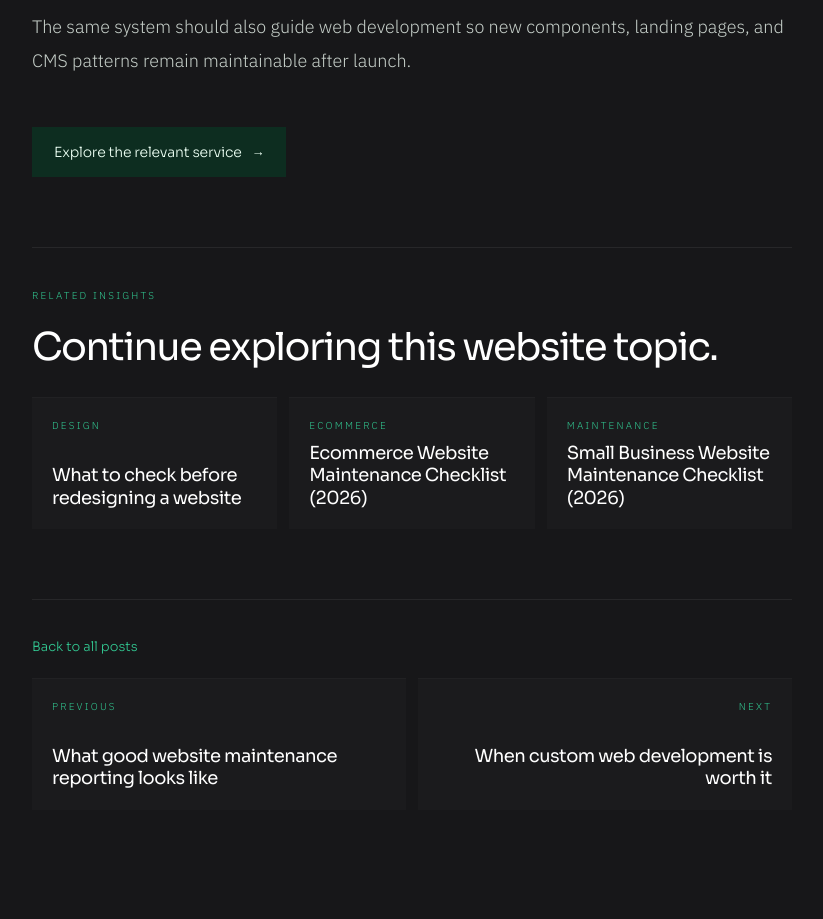
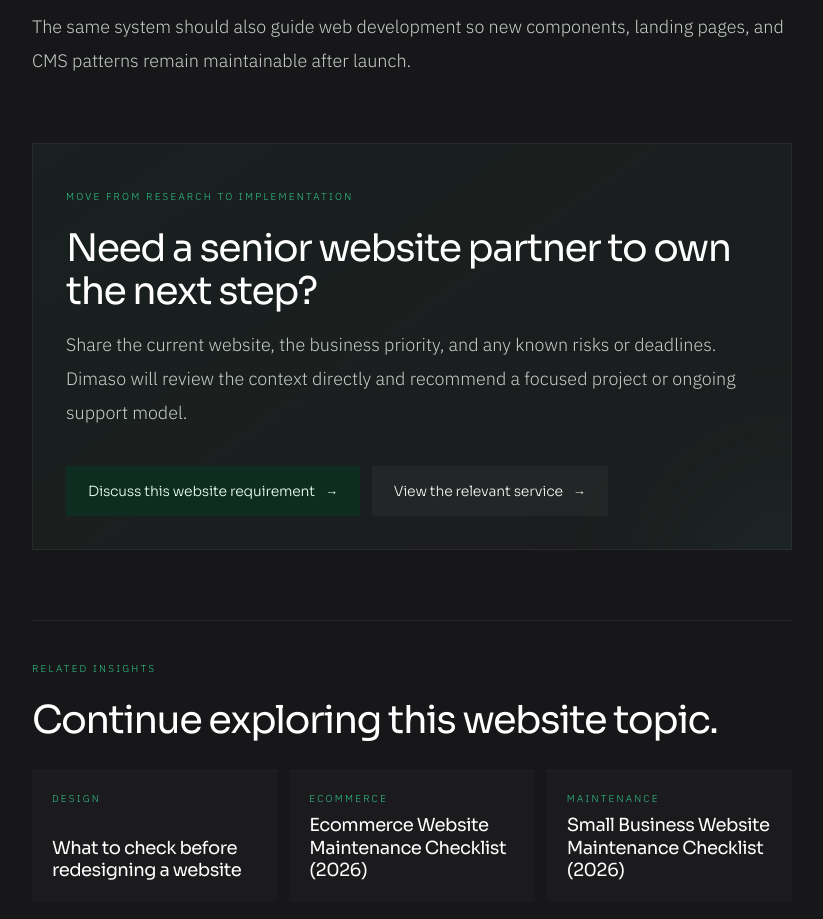
Before and after one commit to dimaso-doo/01_dimaso-doo, a Next.js app: page /blog/design-systems-for-growing-websites in a window 1280 px wide. Shown: the part 1860-2779 px from the top of the page, without its empty margins (348-1171 px from the left). Built offline with nearby package versions, Linux system fonts and the light colour scheme.

Commit message:
Optimize content for buyer intent
Buyer-intent SEO, RFP qualification, tracked conversion paths, and source-specific inquiry context.

```diff
--- a/app/blog/[slug]/page.tsx
+++ b/app/blog/[slug]/page.tsx
@@ -6,6 +6,50 @@ import { blogFaqs } from "@/content/blog-faqs";
 import { posts } from "@/content/data";
 import { blogContent, BlogInline } from "@/content/blog-content";
 import { organizationId, site, social, websiteId } from "@/lib/site";
+
+type BuyerQualifier = {
+  eyebrow:string;
+  title:string;
+  copy:string;
+  ctaLabel:string;
+  secondaryLabel:string;
+  secondaryHref:string;
+};
+
+const buyerQualifierBySlug:Record<string,BuyerQualifier>={
+  "website-redesign-rfp-checklist":{
+    eyebrow:"For organizations issuing an RFP",
+    title:"Hiring a website agency? Use the checklist, then invite Dimaso to respond.",
+    copy:"This page is for buyer teams defining a redesign and evaluating qualified partners. Dimaso does not list open tenders; we review website RFPs submitted by prospective clients.",
+    ctaLabel:"Invite Dimaso to review your RFP",
+    secondaryLabel:"Explore web design",
+    secondaryHref:"/services/web-design",
+  },
+  "how-to-prepare-a-website-rfp":{
+    eyebrow:"Buyer-side website planning",
+    title:"Preparing to hire a web partner? Start with a brief the right team can act on.",
+    copy:"Share the business problem, scope, constraints, timeline, and decision process. Dimaso can review the brief directly and recommend the right mix of design, development, SEO, and ongoing support.",
+    ctaLabel:"Send us your website brief",
+    secondaryLabel:"View website services",
+    secondaryHref:"/services",
+  },
+  "how-to-choose-a-website-maintenance-partner":{
+    eyebrow:"For teams comparing support providers",
+    title:"Need a company to take ongoing ownership of the website?",
+    copy:"Dimaso can review the platform, current risks, critical journeys, support backlog, and response needs, then propose a practical monthly maintenance model.",
+    ctaLabel:"Request a maintenance proposal",
+    secondaryLabel:"Explore website maintenance",
+    secondaryHref:"/services/website-maintenance",
+  },
+  "white-label-wordpress-maintenance-for-agencies":{
+    eyebrow:"For agencies buying delivery capacity",
+    title:"Add senior WordPress support without weakening the client relationship.",
+    copy:"Dimaso supports agencies with white-label maintenance, overflow development, release QA, reporting, and clearly defined ownership behind the scenes.",
+    ctaLabel:"Discuss white-label support",
+    secondaryLabel:"Explore agency support",
+    secondaryHref:"/industries/agencies",
+  },
+};
 
 export function generateStaticParams(){return posts.map(p=>({slug:p.slug}))}
 
@@ -34,6 +78,7 @@ export default async function Page({params}:{params:Promise<{slug:string}>}){
   const isSmallBusinessChecklist=p.slug==="small-business-website-maintenance-checklist";
   const isEcommerceChecklist=p.slug==="ecommerce-website-maintenance-checklist";
   const isMaintenancePricing=p.slug==="website-maintenance-costs-and-pricing";
+  const buyerQualifier=buyerQualifierBySlug[p.slug];
   const articleTopics=isNonprofitChecklist?["Nonprofit website maintenance","WordPress maintenance for nonprofit organizations","Donation form QA","Website accessibility","Technical SEO","Website analytics"]:isNonprofitRedesignCost?["Nonprofit website redesign cost","Nonprofit web design","Website redesign budget","Website accessibility","Content migration","Technical SEO"]:isSmallBusinessChecklist?["Small business website maintenance","Website maintenance checklist","WordPress maintenance","Lead form QA","Local SEO","Website analytics"]:isEcommerceChecklist?["Ecommerce website maintenance","Ecommerce maintenance checklist","WooCommerce maintenance","Checkout QA","Product SEO","Ecommerce analytics"]:isMaintenancePricing?["Website maintenance cost","WordPress maintenance cost","WooCommerce maintenance cost","Managed WordPress support","Website support pricing"]:p.category;
   const faqTitle=isNonprofitChecklist?"Nonprofit website maintenance FAQ":isNonprofitRedesignCost?"Nonprofit website redesign cost FAQ":isSmallBusinessChecklist?"Small business website maintenance FAQ":isEcommerceChecklist?"Ecommerce website maintenance FAQ":isMaintenancePricing?"Website and WordPress maintenance pricing FAQ":`${p.category} FAQ`;
   const titleSizeClass=p.title.length>58?"blog-title-extra-long":p.title.length>45?"blog-title-long":"";
@@ -69,6 +114,12 @@ export default async function Page({params}:{params:Promise<{slug:string}>}){
             {tocSections.length?<nav className="blog-toc" aria-label="Article contents"><strong>On this page</strong>{tocSections.map((section)=><a key={section.id} href={`#${section.id}`}>{section.text}</a>)}</nav>:null}
           </aside>
           <div className="blog-article-body">
+            {buyerQualifier?<aside className="blog-conversion-card blog-buyer-intent-card" aria-label="Commercial service information">
+              <span className="eyebrow">{buyerQualifier.eyebrow}</span>
+              <h2>{buyerQualifier.title}</h2>
+              <p>{buyerQualifier.copy}</p>
+              <div className="blog-conversion-actions"><TrackedLink tracking="cta" trackingLocation={`buyer_qualifier_${p.slug}`} trackingLabel={buyerQualifier.ctaLabel} href="#rfp" className="btn">{buyerQualifier.ctaLabel}</TrackedLink><Link href={buyerQualifier.secondaryHref} className="btn ghost">{buyerQualifier.secondaryLabel}</Link></div>
+            </aside>:null}
             {content.map((block,index)=>block.type==="p"?<p key={index}>{renderInline(block.content)}</p>:block.type==="ul"?<ul key={index}>{block.items.map((item,itemIndex)=><li key={itemIndex}>{renderInline(item)}</li>)}</ul>:block.type==="table"?<div className="blog-table-wrap" key={index}><table className="blog-comparison-table">{block.caption?<caption>{block.caption}</caption>:null}<thead><tr>{block.headers.map((header)=><th key={header} scope="col">{header}</th>)}</tr></thead><tbody>{block.rows.map((row,rowIndex)=><tr key={rowIndex}>{row.map((cell,cellIndex)=><td key={cellIndex}>{cell}</td>)}</tr>)}</tbody></table></div>:block.type==="h2"?<h2 key={index} id={block.id}>{block.text}</h2>:<h3 key={index} id={block.id}>{block.text}</h3>)}
             {isNonprofitChecklist?<>
               <aside className="blog-proof-card" aria-label="Relevant nonprofit website experience">
@@ -135,7 +186,12 @@ export default async function Page({params}:{params:Promise<{slug:string}>}){
                 <p>We can review the current platform, hosting, updates, backups, security, forms or checkout, integrations, analytics, technical SEO, response needs, and improvement backlog, then recommend the right support model and scope.</p>
                 <div className="blog-conversion-actions"><TrackedLink tracking="cta" trackingLocation="maintenance_pricing_guide" trackingLabel="Request a maintenance estimate" href="/contact" className="btn">Request a maintenance estimate</TrackedLink><Link href="/services/wordpress-support" className="btn ghost">Explore WordPress support</Link></div>
               </aside>
-            </>:<Link href={p.service} className="btn">Explore the relevant service</Link>}
+            </>:<aside className="blog-conversion-card" aria-label="Discuss website services with Dimaso">
+              <span className="eyebrow">Move from research to implementation</span>
+              <h2>Need a senior website partner to own the next step?</h2>
+              <p>Share the current website, the business priority, and any known risks or deadlines. Dimaso will review the context directly and recommend a focused project or ongoing support model.</p>
+              <div className="blog-conversion-actions"><TrackedLink tracking="cta" trackingLocation={`article_conversion_${p.slug}`} trackingLabel="Discuss this website requirement" href="#rfp" className="btn">Discuss this website requirement</TrackedLink><Link href={p.service} className="btn ghost">View the relevant service</Link></div>
+            </aside>}
             {faqs.length?<section className="blog-article-faq" aria-labelledby="blog-faq-title"><span className="eyebrow">Common questions</span><h2 id="blog-faq-title">{faqTitle}</h2><div className="faq-list">{faqs.map(([question,answer],index)=><details className="faq-item" key={question}><summary><span className="faq-number">{String(index+1).padStart(2,"0")}</span><span>{question}</span><span className="faq-toggle" aria-hidden="true"/></summary><div className="faq-answer"><p>{answer}</p></div></details>)}</div></section>:null}
             <section aria-labelledby="related-insights-title" style={{marginTop:70,paddingTop:28,borderTop:"1px solid rgba(255,255,255,.07)"}}>
               <span className="eyebrow">Related insights</span>
--- a/app/globals.css
+++ b/app/globals.css
@@ -815,6 +815,7 @@ button,input,textarea,select { font:inherit; }
 .blog-proof-card h2,.blog-conversion-card h2 { max-width:680px;margin:16px 0!important;font-size:clamp(27px,3vw,38px); }
 .blog-proof-card p,.blog-conversion-card p { position:relative;max-width:680px; }
 .blog-conversion-card { background:linear-gradient(145deg,oklch(74% .145 163.7 / .06),rgba(255,255,255,.018)); }
+.blog-buyer-intent-card { margin:0 0 48px;border-left:3px solid var(--green); }
 .blog-conversion-actions { position:relative;display:flex;gap:12px;flex-wrap:wrap;margin-top:8px; }
 .blog-conversion-actions .btn { margin-top:14px; }
 .blog-article-faq { margin-top:72px;padding-top:32px;border-top:1px solid rgba(255,255,255,.07); }
--- a/components/site.tsx
+++ b/components/site.tsx
@@ -32,6 +32,12 @@ const formContextByPath:Record<string,{source:string;subject:string;defaultServi
   "/industries/education":{source:"Education Website Support",subject:"New Education Website Support Request - dimaso.co",defaultService:"Website Maintenance"},
   "/industries/healthcare":{source:"Healthcare Website Support",subject:"New Healthcare Website Support Request - dimaso.co",defaultService:"Website Maintenance"},
   "/industries/ecommerce":{source:"Ecommerce Website Support",subject:"New Ecommerce Website Support Request - dimaso.co",defaultService:"Web Development"},
+  "/blog/website-redesign-rfp-checklist":{source:"Website Redesign RFP Checklist",subject:"New Website Redesign RFP Review Request - dimaso.co",defaultService:"Web Design"},
+  "/blog/how-to-prepare-a-website-rfp":{source:"Website RFP Planning Guide",subject:"New Website Brief / RFP Review Request - dimaso.co",defaultService:"Web Design"},
+  "/blog/how-to-choose-a-website-maintenance-partner":{source:"Website Maintenance Partner Guide",subject:"New Website Maintenance Proposal Request - dimaso.co",defaultService:"Website Maintenance"},
+  "/blog/white-label-wordpress-maintenance-for-agencies":{source:"White-Label WordPress Guide",subject:"New White-Label WordPress Support Request - dimaso.co",defaultService:"WordPress Support"},
+  "/blog/nonprofit-website-redesign-cost":{source:"Nonprofit Redesign Cost Guide",subject:"New Nonprofit Website Redesign Review Request - dimaso.co",defaultService:"Web Design"},
+  "/blog/website-maintenance-costs-and-pricing":{source:"Website Maintenance Pricing Guide",subject:"New Website Maintenance Estimate Request - dimaso.co",defaultService:"Website Maintenance"},
   "/contact":{source:"Contact Page",subject:"New Contact / RFP Request - Contact Page - dimaso.co"},
 };
 
--- a/content/blog-content.ts
+++ b/content/blog-content.ts
@@ -489,6 +489,7 @@ export const blogContent: Record<string, BlogBlock[]> = {
     { type: "p", content: ["Monthly reporting should summarize completed updates, open risks, content needs, analytics notes, and recommended improvements. That record helps association teams plan calmly instead of treating every issue as a separate emergency."] },
   ],
   "website-redesign-rfp-checklist": [
+    { type: "p", content: ["This guide is for organizations preparing to hire a website agency or technical partner. It is not a directory of open RFP opportunities for vendors. If your organization already has a brief, you can ", { text: "invite Dimaso to review the project", href: "/contact" }, "."] },
     { type: "h2", text: "Explain why the redesign is needed" },
     { type: "p", content: ["A useful website redesign RFP starts with business context: what the current website fails to explain, which audiences matter, what content must change, and which outcomes the new website should support."] },
     { type: "p", content: ["Dimaso supports redesign RFPs through ", { text: "web design", href: "/services/web-design" }, ", ", { text: "web development", href: "/services/web-development" }, ", technical SEO, QA, and post-launch maintenance planning."] },
@@ -565,6 +566,7 @@ export const blogContent: Record<string, BlogBlock[]> = {
     { type: "p", content: ["When the redesign will move URLs, templates, or CMS behavior, involve ", { text: "web development", href: "/services/web-development" }, " and ", { text: "website maintenance", href: "/services/website-maintenance" }, " early so launch risk is managed before the final polish stage."] },
   ],
   "how-to-prepare-a-website-rfp": [
+    { type: "p", content: ["This is a buyer-side guide for organizations preparing to engage a website partner, not for agencies or freelancers searching for open tenders. If you are planning a redesign, migration, or ongoing support engagement, ", { text: "send Dimaso the context", href: "/contact" }, " for a direct senior review."] },
     { type: "h2", text: "Give partners enough context to make decisions" },
     { type: "p", content: ["A useful website RFP explains the business problem before listing requested features. Describe what the website supports today, where it creates friction, who uses it, and what should be different after the engagement."] },
     { type: "p", content: ["Include the current URL, platform, known integrations, internal stakeholders, target markets, and any fixed constraints. Sharing uncertainty is also useful; a capable partner can help define the solution when the outcome is clearer than the implementation."] },
--- a/lib/site.ts
+++ b/lib/site.ts
@@ -1,7 +1,7 @@
 export const productionUrl = "https://dimaso.co";
 export const organizationId = `${productionUrl}/#organization`;
 export const websiteId = `${productionUrl}/#website`;
-export const seoContentLastModified = "2026-07-31";
+export const seoContentLastModified = "2026-08-10";
 
 export const site = {
   name: "Dimaso",
```
Also changed, not shown: content/data.ts (+6 -6 lines), public/llms.txt.
